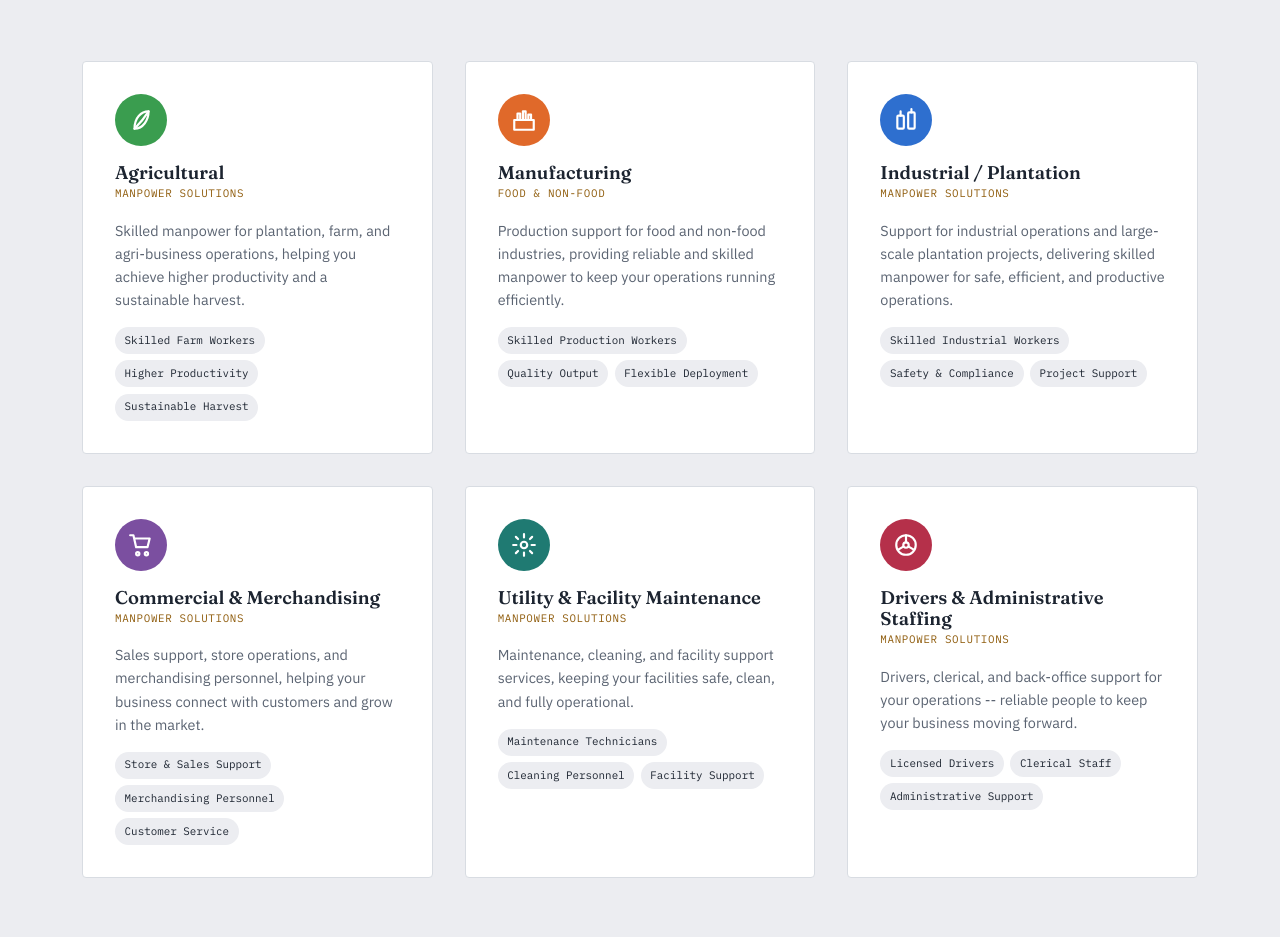
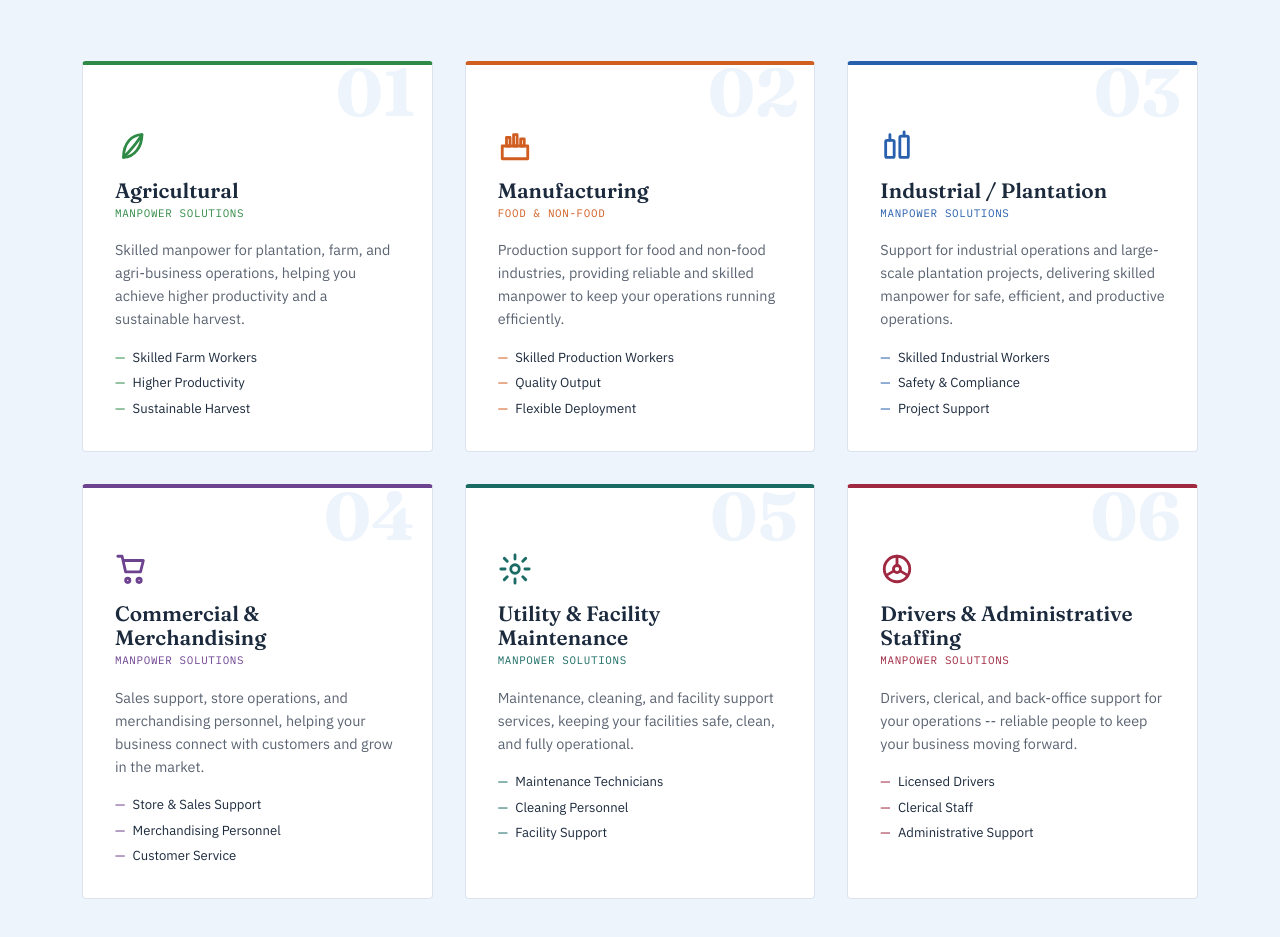
Before and after one commit to jpdoestech/strellaslsc, a website: page index.html in a window 1280 px wide. Shown: the part 1813-2750 px from the top of the page. Drawn offline with Linux system fonts and the light colour scheme; no server answers.

Commit message:
update html and css

```diff
--- a/css/style.css
+++ b/css/style.css
@@ -18,33 +18,38 @@
    to change the values in this block.
 --------------------------------------------------------------------------- */
 :root {
-  /* Colors -- re-themed to match the actual logo palette (French navy,
-     gold, gray, white), plus a coral accent for hover/highlight moments
-     so the page doesn't read as flat navy-and-gold everywhere.
-
-     Two things were fixed here on top of the color swap itself:
-     1. Contrast: several text colors (mainly gold-on-light-background
-        labels, and light-gray-on-dark secondary text) were too close to
-        their background to read comfortably. --gold-deep, --muted, and
-        --muted-dark exist specifically to fix those spots -- see where
-        they're used below.
-     2. One consistent gray scale instead of half a dozen one-off grays
-        scattered through the file, so future edits stay consistent. */
-  --ink: #0b2545;         /* French navy -- header bg, dark sections, primary text on light */
-  --ink-deep: #050f1e;    /* darkest navy -- hero gradient floor, footer */
-  --sea: #1b5a96;         /* brand blue -- links, icons, section accents (matches the logo's blue) */
-  --gold: #e7a83c;        /* bright gold -- CTAs, highlights on DARK backgrounds. Use sparingly */
-  --gold-deep: #8f5c0c;   /* deeper amber -- use instead of --gold for small text on LIGHT
+  /* Colors -- re-themed to match the ACTUAL brochure/flyer palette you
+     provided: a warmer, brighter royal blue + a rich golden-mustard gold,
+     on a clean white background, rather than the previous darker/cooler
+     navy. Two blues do different jobs here (matching the brochure, which
+     also uses two blues): --ink is the darker one, for headline text and
+     large dark panels (hero, dark sections); --sea is the brighter,
+     more saturated one, for filled shapes like icon circles and accents --
+     matching the brochure's "Why Choose Strellas" icon circles and ribbon
+     banners.
+
+     Retired the earlier --coral accent here: the brochure itself only
+     ever uses two colors (navy + gold) as its accent language, so this
+     redesign follows that rather than introducing a third color the
+     source material doesn't have.
+
+     Every pairing below was checked for WCAG contrast before shipping
+     (not just eyeballed) -- see --gold-deep's note for why that one
+     specifically exists. */
+  --ink: #163b6f;         /* royal navy -- headline text, hero bg, dark sections */
+  --ink-deep: #0a2348;    /* darkest navy -- hero gradient floor, footer */
+  --sea: #1c62b3;         /* brighter royal blue -- icon circles, filled accents, links */
+  --gold: #eab53a;        /* golden-mustard -- CTAs, ribbons, highlights on DARK backgrounds */
+  --gold-deep: #8f660f;   /* deeper amber -- use instead of --gold for small text on LIGHT
                               backgrounds (e.g. eyebrows); --gold itself is too light to read
-                              comfortably at small sizes against the cream/white page */
-  --coral: #e2603f;       /* secondary accent -- hover states and emphasis moments, used
-                              deliberately sparingly so it still reads as an accent */
-  --paper: #f5f6f8;       /* cool light gray -- page background */
-  --paper-dim: #ecedf1;   /* slightly darker paper -- alternating section bg */
-  --charcoal: #1c2430;    /* body text color */
+                              comfortably at small sizes against the white page */
+  --paper: #ffffff;       /* clean white -- page background, matching the brochure */
+  --paper-dim: #eef4fb;   /* pale blue-white -- alternating section bg, matches the
+                              brochure's light blue service-card panels */
+  --charcoal: #1c2a3d;    /* body text color */
   --muted: #5b6472;       /* secondary/muted text on LIGHT backgrounds -- meets AA contrast on white */
   --muted-dark: #c7d2de;  /* secondary/muted text on DARK backgrounds */
-  --line: #d8dce2;        /* hairline borders / dividers */
+  --line: #dce3ee;        /* hairline borders / dividers */
   --white: #ffffff;
 
   /* Type */
@@ -223,7 +228,7 @@ textarea:focus-visible {
 }
 
 .btn--gold:hover {
-  background: #f2bc63;
+  background: #f0c463;
 }
 
 .btn--outline {
@@ -234,8 +239,8 @@ textarea:focus-visible {
 
 .btn--outline:hover {
   background: rgba(255, 255, 255, 0.08);
-  border-color: var(--coral);
-  color: var(--coral);
+  border-color: var(--gold);
+  color: var(--gold);
 }
 
 /* ---------------------------------------------------------------------------
@@ -409,7 +414,7 @@ textarea:focus-visible {
   align-items: center;
   color: var(--white);
   overflow: hidden;
-  background: linear-gradient(160deg, var(--ink) 0%, #081a33 60%, var(--ink-deep) 100%);
+  background: linear-gradient(160deg, var(--ink) 0%, #102f59 60%, var(--ink-deep) 100%);
 }
 
 /* Hero background photo -- swapped by JS from the Google Sheet if available,
@@ -449,11 +454,10 @@ textarea:focus-visible {
 
 .hero-copy h1 em {
   font-style: normal;
-  /* Coral instead of gold here specifically -- gold is already the CTA
-     button below it, so giving the headline its own accent color keeps
-     the eye moving through navy -> coral -> gold rather than one gold
-     note doing every job on the page. */
-  color: var(--coral);
+  /* Gold, matching the brochure's own single accent-color strategy
+     (navy + gold only, no third color) -- the earlier coral highlight
+     here was a site-original addition not present in the source brochure. */
+  color: var(--gold);
 }
 
 .hero-copy p {
@@ -528,12 +532,15 @@ textarea:focus-visible {
   width: 2.5rem;
 }
 
-/* Services grid -- one .service-card per manpower category. Each card's
-   icon circle uses a distinct saturated color (green/orange/blue/purple/
-   teal/red) via a modifier class -- a deliberate, CONTAINED exception to
-   the site's usual restrained navy/gold palette, scoped only to these
-   icon badges, so the category color-coding from the reference flyers
-   comes through without the rest of the page turning multicolored. */
+/* Services grid -- one .service-card per manpower category, with a
+   single --accent custom property per card (set by the color modifier
+   classes below) driving every colored element on that card: the top
+   border, the icon, and the feature-list dashes. Deliberately NOT the
+   generic "icon in a colored circle on a white card" pattern -- instead:
+   an oversized ghost numeral (01-06, echoing the numbered style already
+   used in the Organizational Structure section further down the page),
+   a bold color band along the top edge, and the icon drawn directly in
+   the category color rather than parked in a badge. */
 .services-grid {
   display: grid;
   grid-template-columns: repeat(3, 1fr);
@@ -542,79 +549,108 @@ textarea:focus-visible {
 }
 
 .service-card {
+  position: relative;
+  overflow: hidden;
   background: var(--white);
   border: 1px solid var(--line);
+  border-top: 4px solid var(--accent, var(--gold));
   border-radius: var(--radius);
-  padding: var(--space-md);
+  padding: var(--space-lg) var(--space-md) var(--space-md);
   transition: transform 0.15s ease, box-shadow 0.15s ease;
 }
 
 .service-card:hover {
   transform: translateY(-4px);
-  box-shadow: 0 16px 34px rgba(11, 37, 69, 0.1);
-}
-
-.service-icon {
-  display: inline-flex;
-  align-items: center;
-  justify-content: center;
-  width: 52px;
-  height: 52px;
-  border-radius: 50%;
-  color: var(--white);
-  margin-bottom: var(--space-sm);
-}
-
-.service-icon svg {
-  width: 26px;
-  height: 26px;
+  box-shadow: 0 16px 34px rgba(11, 37, 69, 0.12);
 }
 
 /* EDIT HERE to change a category's color, or add a new modifier for a 7th
    service card -- just add a matching ".service-card--yourcolor" class in
-   index.html and a rule here. */
-.service-card--green .service-icon { background: #3a9d4f; }
-.service-card--orange .service-icon { background: #e0692a; }
-.service-card--blue .service-icon { background: #2e6fcf; }
-.service-card--purple .service-icon { background: #7b4fa0; }
-.service-card--teal .service-icon { background: #1f7a72; }
-.service-card--red .service-icon { background: #b5304a; }
+   index.html and a rule here (one line, since every other colored element
+   on the card reads from this single --accent variable). */
+.service-card--green { --accent: #2f8a45; }
+.service-card--orange { --accent: #d15e21; }
+.service-card--blue { --accent: #2860ad; }
+.service-card--purple { --accent: #6d4390; }
+.service-card--teal { --accent: #1a6b64; }
+.service-card--red { --accent: #a02840; }
+
+.service-number {
+  position: absolute;
+  top: -0.4rem;
+  right: var(--space-sm);
+  font-family: var(--font-display);
+  font-size: 4.2rem;
+  font-weight: 700;
+  line-height: 1;
+  color: var(--paper-dim);
+  z-index: 0;
+  pointer-events: none;
+  user-select: none;
+}
+
+.service-icon {
+  position: relative;
+  z-index: 1;
+  display: inline-flex;
+  color: var(--accent, var(--gold));
+  margin-bottom: var(--space-sm);
+}
+
+.service-icon svg {
+  width: 34px;
+  height: 34px;
+}
 
 .service-card h3 {
-  font-size: 1.15rem;
+  position: relative;
+  z-index: 1;
+  font-family: var(--font-display);
+  font-size: 1.3rem;
   margin-bottom: 0.15rem;
 }
 
 .service-kicker {
+  position: relative;
+  z-index: 1;
   display: block;
   font-family: var(--font-mono);
   font-size: 0.68rem;
   letter-spacing: 0.06em;
   text-transform: uppercase;
-  color: var(--gold-deep);
+  color: var(--accent, var(--gold-deep));
   margin-bottom: var(--space-sm);
 }
 
 .service-card p {
+  position: relative;
+  z-index: 1;
   font-size: 0.9rem;
   color: var(--muted);
   margin-bottom: var(--space-sm);
 }
 
 .service-features {
-  display: flex;
-  flex-wrap: wrap;
-  gap: 0.4rem;
+  position: relative;
+  z-index: 1;
+  display: grid;
+  gap: 0.3rem;
 }
 
 .service-features span {
-  font-family: var(--font-mono);
-  font-size: 0.68rem;
-  padding: 0.3rem 0.6rem;
-  border-radius: 999px;
-  background: var(--paper-dim);
+  position: relative;
+  padding-left: 1.1rem;
+  font-size: 0.82rem;
   color: var(--charcoal);
 }
+
+.service-features span::before {
+  content: "\2014";
+  position: absolute;
+  left: 0;
+  color: var(--accent, var(--gold));
+}
+
 /* "Why Choose Strellas" -- a simple icon + heading + description list,
    reusing the site's normal navy/gold palette (not the services grid's
    category colors), since this section is about trust/credibility rather
@@ -665,10 +701,6 @@ textarea:focus-visible {
   color: var(--muted);
 }
 
-<<<<<<< HEAD
->>>>>>> Stashed changes
-=======
->>>>>>> c4adf10647e577cc250844e87ab3aeeaa2990186
 /* Core Values -- 4 cards spelling S-L-S-C (Strellas Labor Service
    Cooperative's own initials). Distinct from .service-list on purpose:
    this is a branding moment worth calling out visually rather than
@@ -1046,7 +1078,7 @@ textarea:focus-visible {
 
 .branch-map {
   position: relative;
-  background: #071b33;
+  background: var(--ink-deep);
   border: 1px solid var(--line-dark);
   border-radius: var(--radius);
   overflow: hidden;
--- a/index.html
+++ b/index.html
@@ -217,6 +217,7 @@
 
       <div class="services-grid">
         <article class="service-card service-card--green">
+          <span class="service-number" aria-hidden="true">01</span>
           <span class="service-icon" aria-hidden="true">
             <svg viewBox="0 0 24 24" fill="none" stroke="currentColor" stroke-width="2" stroke-linecap="round" stroke-linejoin="round"><path d="M6 20 C6 10 12 4 19 4 C19 12 14 20 6 20 Z"/><path d="M6 20 C10 16 14 12 19 4"/></svg>
           </span>
@@ -227,6 +228,7 @@
         </article>
 
         <article class="service-card service-card--orange">
+          <span class="service-number" aria-hidden="true">02</span>
           <span class="service-icon" aria-hidden="true">
             <svg viewBox="0 0 24 24" fill="none" stroke="currentColor" stroke-width="2" stroke-linecap="round" stroke-linejoin="round"><rect x="3" y="12" width="18" height="9"/><rect x="6" y="6" width="2.5" height="6"/><rect x="11" y="4" width="2.5" height="8"/><rect x="16" y="7" width="2.5" height="5"/></svg>
           </span>
@@ -237,6 +239,7 @@
         </article>
 
         <article class="service-card service-card--blue">
+          <span class="service-number" aria-hidden="true">03</span>
           <span class="service-icon" aria-hidden="true">
             <svg viewBox="0 0 24 24" fill="none" stroke="currentColor" stroke-width="2" stroke-linecap="round" stroke-linejoin="round"><rect x="4" y="8" width="6" height="12" rx="1"/><rect x="14" y="5" width="6" height="15" rx="1"/><path d="M7 8 V4 M17 5 V2"/></svg>
           </span>
@@ -247,6 +250,7 @@
         </article>
 
         <article class="service-card service-card--purple">
+          <span class="service-number" aria-hidden="true">04</span>
           <span class="service-icon" aria-hidden="true">
             <svg viewBox="0 0 24 24" fill="none" stroke="currentColor" stroke-width="2" stroke-linecap="round" stroke-linejoin="round"><circle cx="9" cy="20" r="1.5"/><circle cx="17" cy="20" r="1.5"/><path d="M2 3 H5 L7.5 14 H18 L20 6 H6.5"/></svg>
           </span>
@@ -257,6 +261,7 @@
         </article>
 
         <article class="service-card service-card--teal">
+          <span class="service-number" aria-hidden="true">05</span>
           <span class="service-icon" aria-hidden="true">
             <svg viewBox="0 0 24 24" fill="none" stroke="currentColor" stroke-width="2" stroke-linecap="round" stroke-linejoin="round"><circle cx="12" cy="12" r="3"/><path d="M12 2 V5 M12 19 V22 M2 12 H5 M19 12 H22 M4.5 4.5 L6.5 6.5 M17.5 17.5 L19.5 19.5 M4.5 19.5 L6.5 17.5 M17.5 6.5 L19.5 4.5"/></svg>
           </span>
@@ -267,6 +272,7 @@
         </article>
 
         <article class="service-card service-card--red">
+          <span class="service-number" aria-hidden="true">06</span>
           <span class="service-icon" aria-hidden="true">
             <svg viewBox="0 0 24 24" fill="none" stroke="currentColor" stroke-width="2" stroke-linecap="round" stroke-linejoin="round"><circle cx="12" cy="12" r="9"/><circle cx="12" cy="12" r="2.5"/><path d="M12 3 V9.5 M4.5 16.5 L9.5 13.5 M19.5 16.5 L14.5 13.5"/></svg>
           </span>
@@ -338,10 +344,6 @@
     </div>
   </section>
 
-<<<<<<< HEAD
->>>>>>> Stashed changes
-=======
->>>>>>> c4adf10647e577cc250844e87ab3aeeaa2990186
   <!-- ============================ VISION / MISSION / VALUES =================== -->
   <section class="section section--dim" id="foundation">
     <div class="wrap">
```
